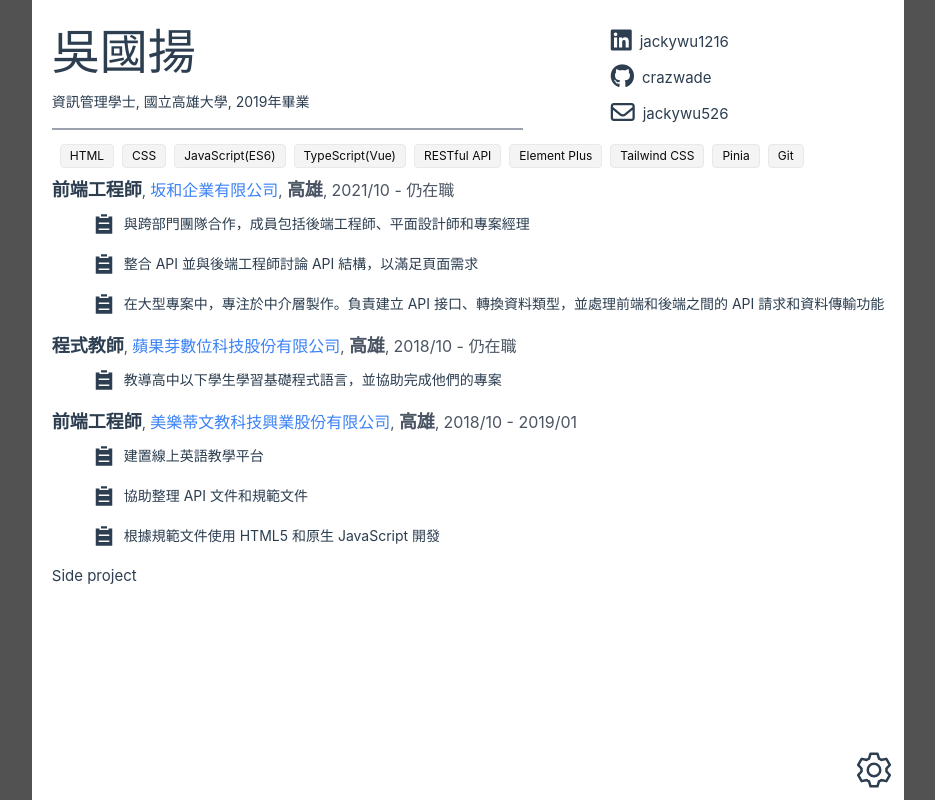
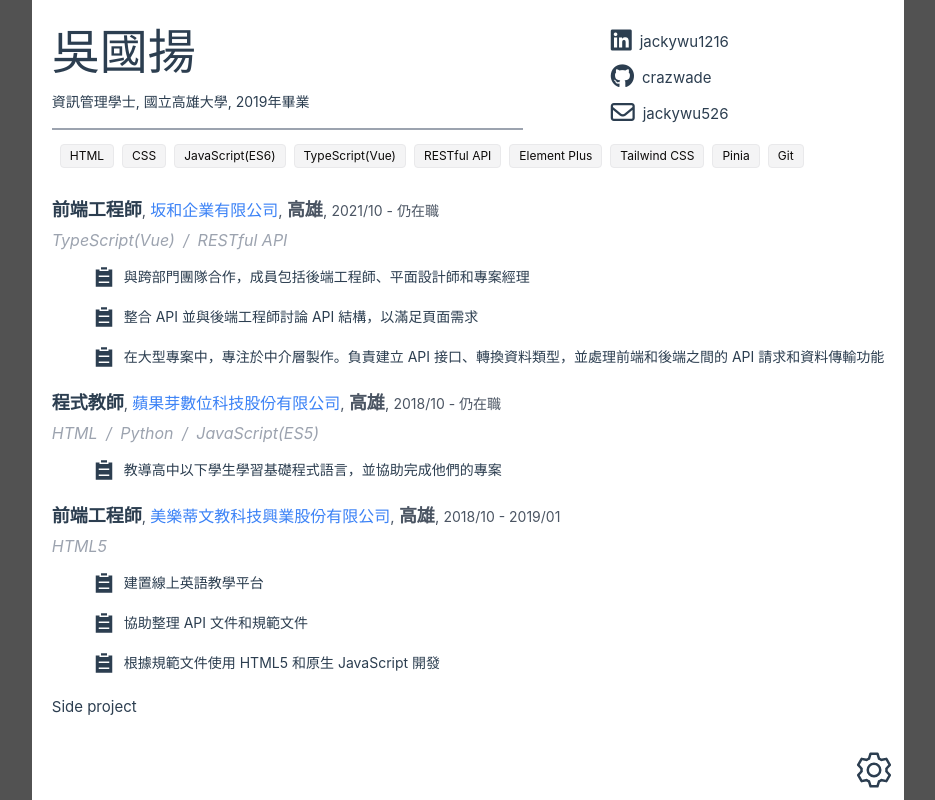
Before and after one commit to crazwade/profile, a Vue app: page / in a window 1280 px wide. Shown: the whole page, without its empty margins (172-1107 px from the left). Built offline with nearby package versions, Linux system fonts and the light colour scheme.

Commit message:
feat: WorkExp 工作經驗頁面 補上技能區域

```diff
--- a/src/view/MainContent/components/WorkExp.vue
+++ b/src/view/MainContent/components/WorkExp.vue
@@ -1,6 +1,6 @@
 <template>
-  <div>
-    <div v-for="(item, index) in workExpItem" :key="index" class=" mb-2">
+  <div class=" mt-2">
+    <div v-for="(item, index) in workExpItem" :key="index" class=" my-3">
       <div class="inline">
         <span class="font-semibold text-lg">{{ item.title }}</span>
         <span class="text-gray-600">, </span>
@@ -8,7 +8,17 @@
         <span class="text-gray-600">, </span>
         <span class="font-semibold text-gray-600 text-lg">{{ item.local }}</span>
         <span class="text-gray-600">, </span>
-        <span class="text-gray-600 text-base">{{ item.time }}</span>
+        <span class="text-gray-600 text-sm">{{ item.time }}</span>
+      </div>
+      <div class=" my-1">
+        <div
+          v-for="(skill, skillIndex) in item.skill"
+          :key="skillIndex"
+          class="inline text-gray-400 text-base italic"
+        >
+          {{ skill }}
+          <span v-if="skillIndex !== item.skill.length - 1" class=" mx-1"> / </span>
+        </div>
       </div>
       <el-row v-for="(list, listIndex) in item.content" :key="listIndex">
         <el-col :span="24">
```
